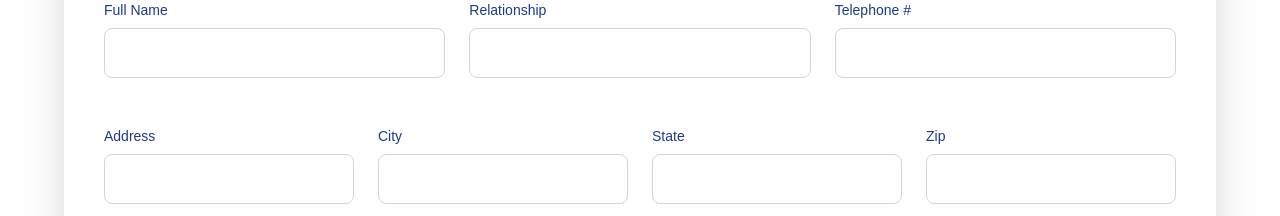
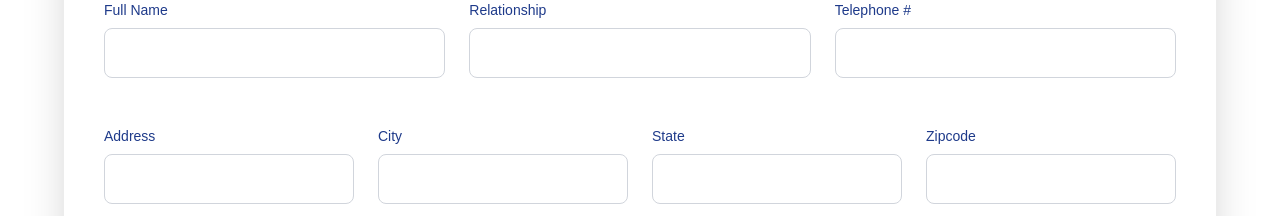
Before and after one commit to Charlesjnr1/ZaraHealthcare, a Next.js app: page /apply in a window 1280 px wide. Shown: the part 1220-1436 px from the top of the page. Built offline with nearby package versions, Linux system fonts and the light colour scheme.

Commit message:
Update EmploymentApplication.tsx

```diff
--- a/src/components/EmploymentApplication.tsx
+++ b/src/components/EmploymentApplication.tsx
@@ -82,7 +82,7 @@ export default function EmploymentApplication() {
             <Input label="Address" name="emergencyAddress" onChange={handleChange} />
             <Input label="City" name="emergencyCity" onChange={handleChange} />
             <Input label="State" name="emergencyState" onChange={handleChange} />
-            <Input label="Zip" name="emergencyZip" onChange={handleChange} />
+            <Input label="Zipcode" name="emergencyZip" onChange={handleChange} />
           </div>
           {/* PERSONAL REFERENCES */}
           <SectionTitle title="Personal References" />
```
